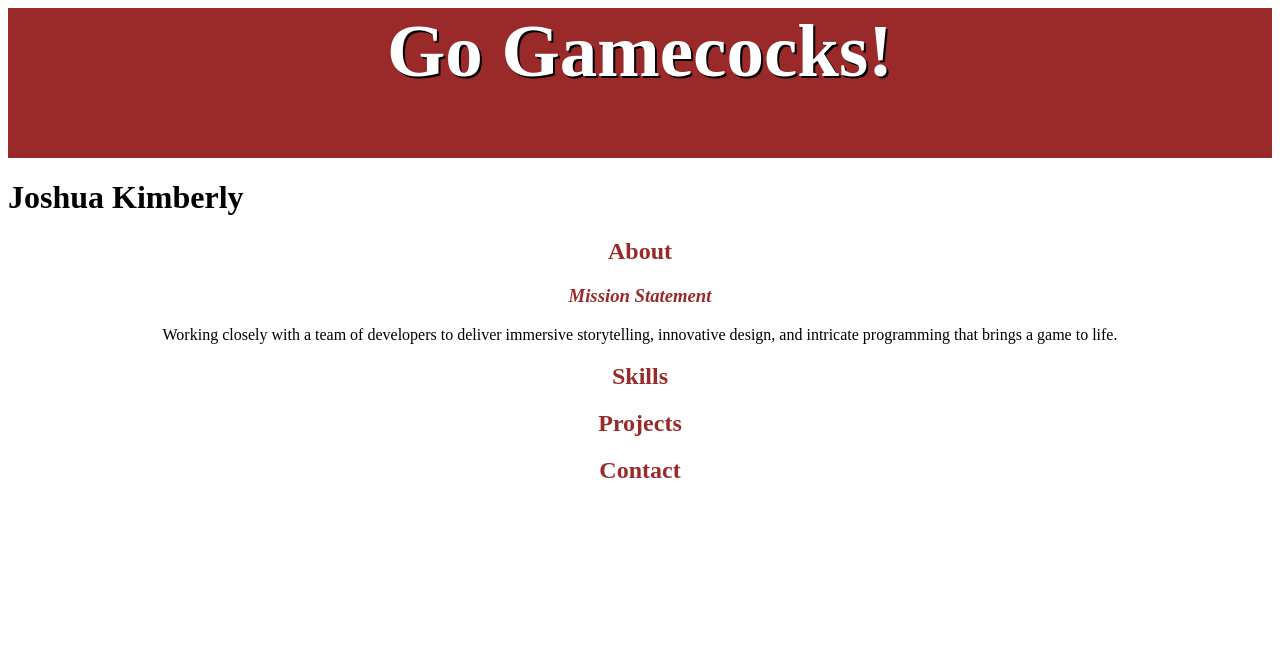
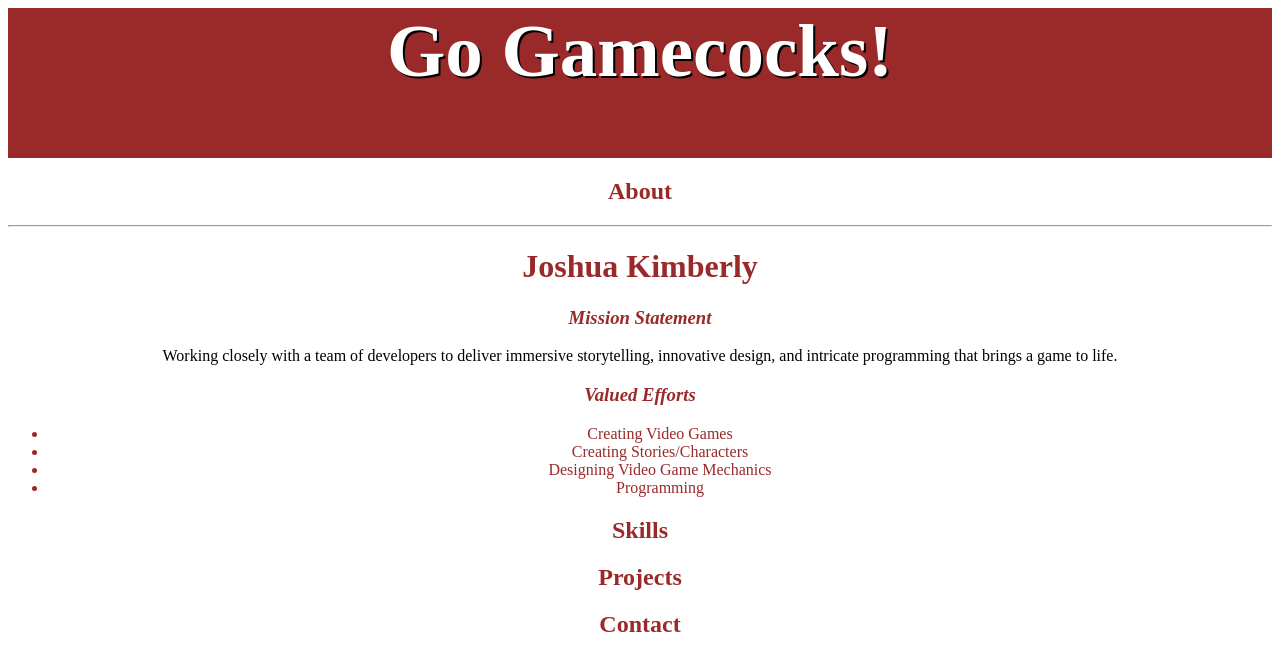
Before and after one commit to joshkimb/joshkimb.github.io, a plain HTML site: page index.html in a window 1280 px wide. Drawn offline with Linux system fonts and the light colour scheme.

Commit message:
Expanding About Section

```diff
--- a/index.html
+++ b/index.html
@@ -11,11 +11,23 @@
         <div class="banner">
             <h1 class="banner">Go Gamecocks!</h1>
         </div>
-        <h1>Joshua Kimberly</h1>
         <div class="about">
             <h2>About</h2>
-            <h3><i>Mission Statement</i></h3>
-            <p>Working closely with a team of developers to deliver immersive storytelling, innovative design, and intricate programming that brings a game to life.</p>
+            <hr>
+            <h1>Joshua Kimberly</h1>
+            <div>
+                <h3><i>Mission Statement</i></h3>
+                <p>Working closely with a team of developers to deliver immersive storytelling, innovative design, and intricate programming that brings a game to life.</p>
+            </div>
+            <div>
+                <h3><i>Valued Efforts</i></h3>
+                <ul>
+                    <li>Creating Video Games</li>
+                    <li>Creating Stories/Characters</li>
+                    <li>Designing Video Game Mechanics</li>
+                    <li>Programming</li>
+                </ul>
+            </div>
         </div>
         <div class="skills">
             <h2>Skills</h2>
--- a/styles.css
+++ b/styles.css
@@ -2,6 +2,10 @@ div {
     text-align: center;
     color: #9A2A2A;
 }
+.class{
+    display: inline-block;
+}
+
 p {
     text-align: center;
     color: black;
```
